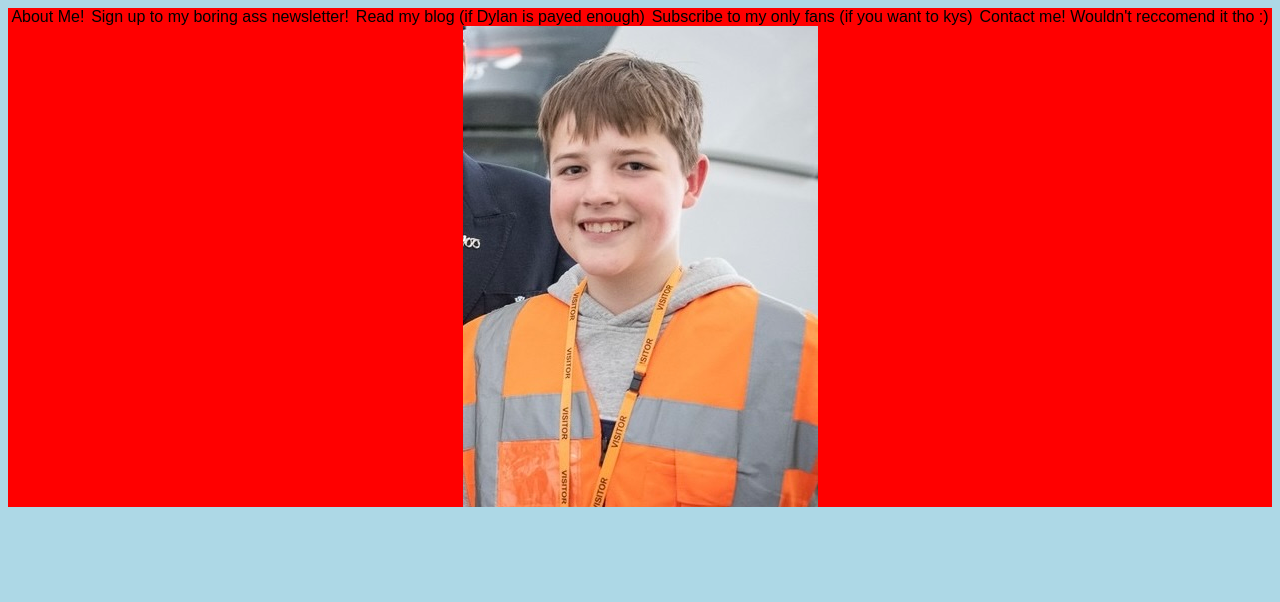
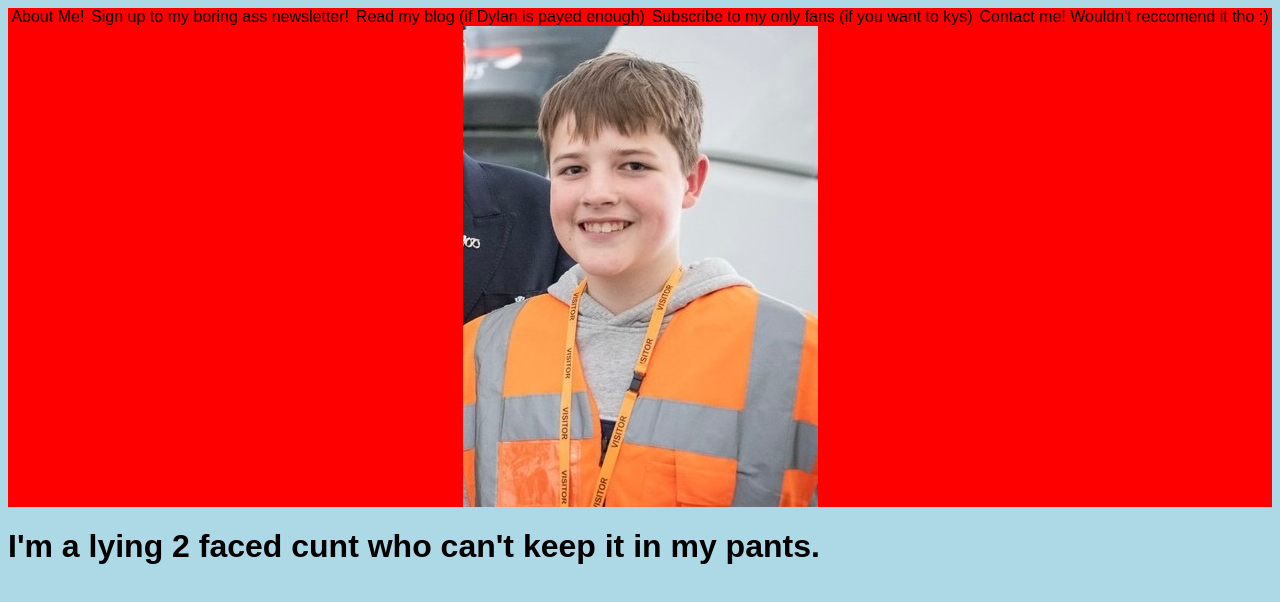
Before and after one commit to DylanBaldock/Sammy-YV, a plain HTML site: page index.html in a window 1280 px wide. Drawn offline with Linux system fonts and the light colour scheme.

Commit message:
Update index.html

```diff
--- a/index.html
+++ b/index.html
@@ -13,4 +13,6 @@
   <div>Contact me! Wouldn't reccomend it tho :)</div>
   <img src="Image 2.jpg" alt="Ugly ass photo of samuel">
 </div>
+
+<h1>I'm a lying 2 faced cunt who can't keep it in my pants. </h1>
 </body>
```
